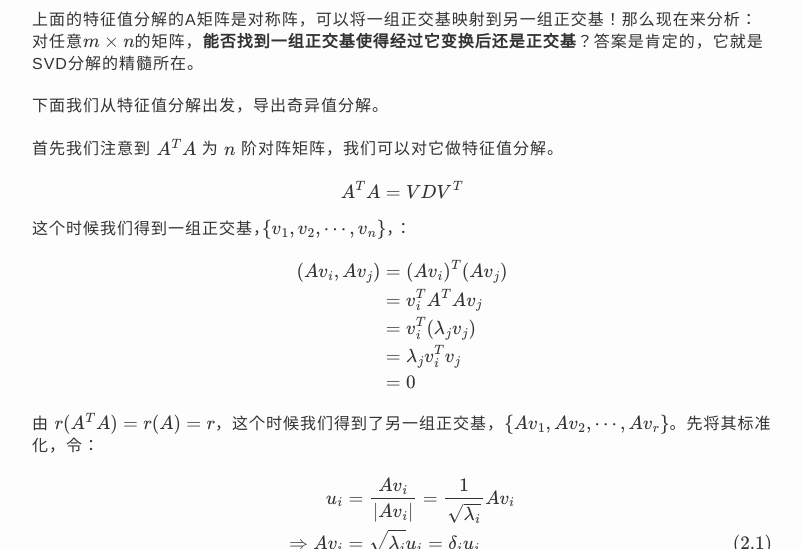
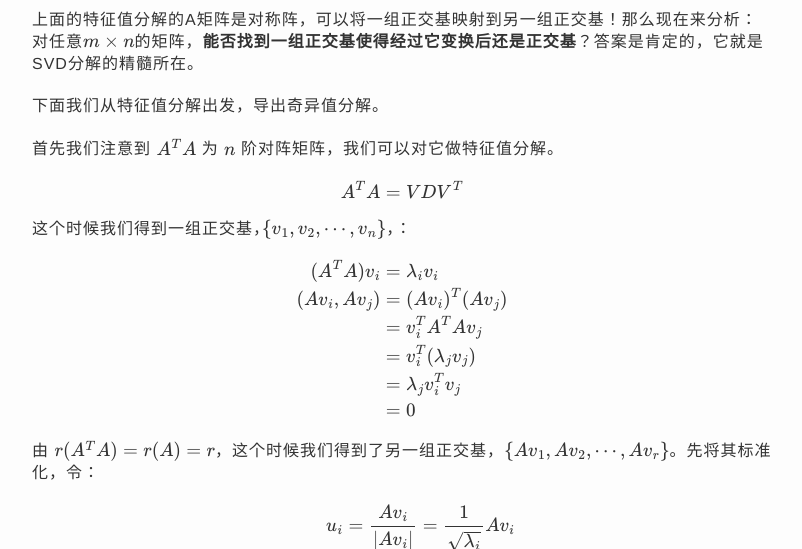
Before and after one commit to charleshm/charleshm.github.io, a Jekyll site: the page built from _posts/2016-03-10-Singularly-Valuable-Decomposition.md, in a window 1280 px wide and 900 px high, scrolled down 1159 px, cut to the strip 0-549 px from the top of the window. Shown: the whole strip, without its empty margins (238-1040 px from the left). Built offline with Jekyll 4.4.1, drawn with Linux system fonts in a browser that asks for light colours; some web fonts are replaced; formulas are drawn with MathJax 3; comment, search, counter and statistics services are not loaded.

```diff
--- a/_posts/2016-03-10-Singularly-Valuable-Decomposition.md
+++ b/_posts/2016-03-10-Singularly-Valuable-Decomposition.md
@@ -45,6 +45,7 @@
 这个时候我们得到一组正交基，$\\{v_1,v_2,\cdots,v_n\\}$，：
 
 $$\begin{align*}
+(A^TA)v_i & = \lambda_iv_i\\
 (Av_i,Av_j) & = (Av_i)^T(Av_j)\\
 & = v_i^TA^TAv_j\\
 & = v_i^T(\lambda_jv_j)\\
```
